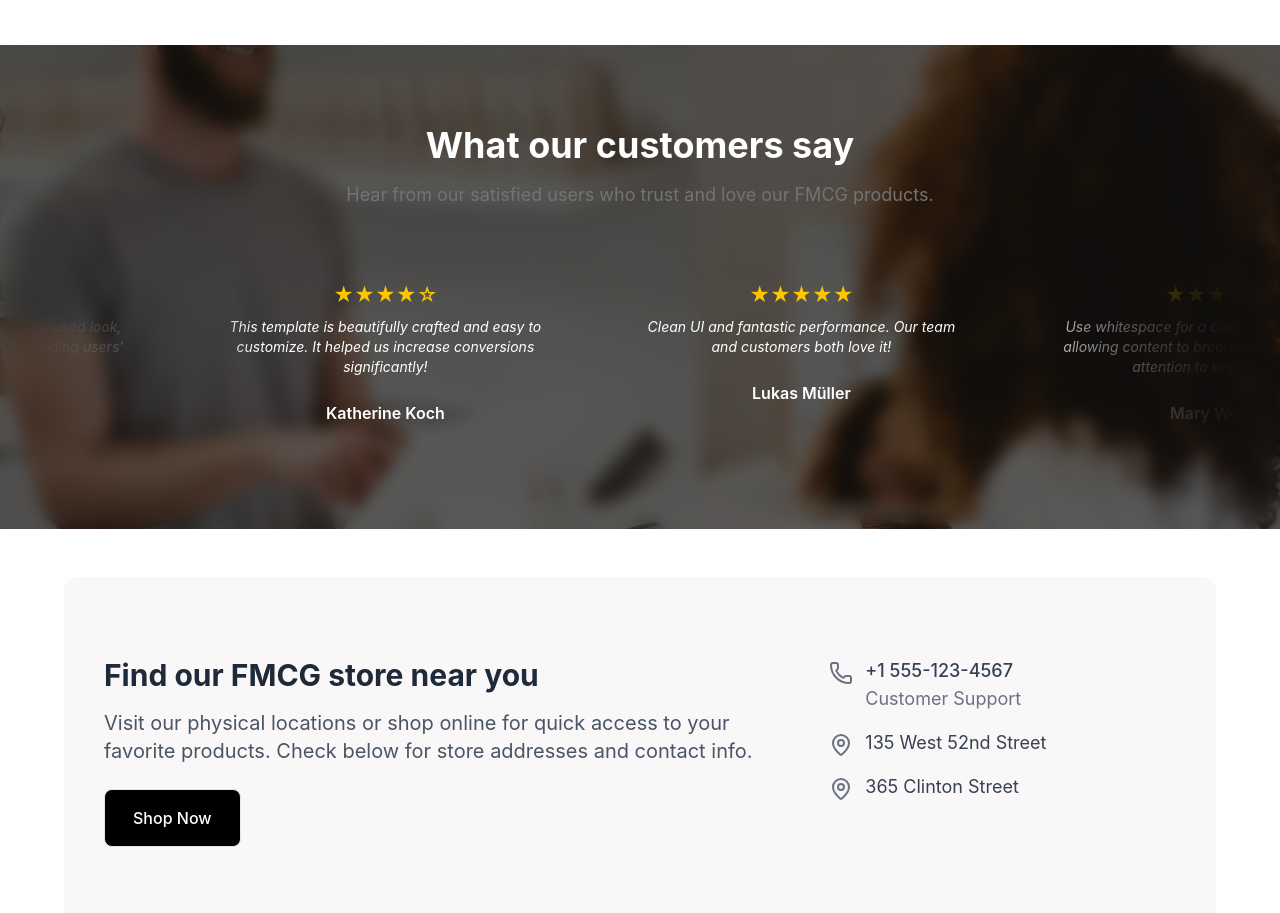
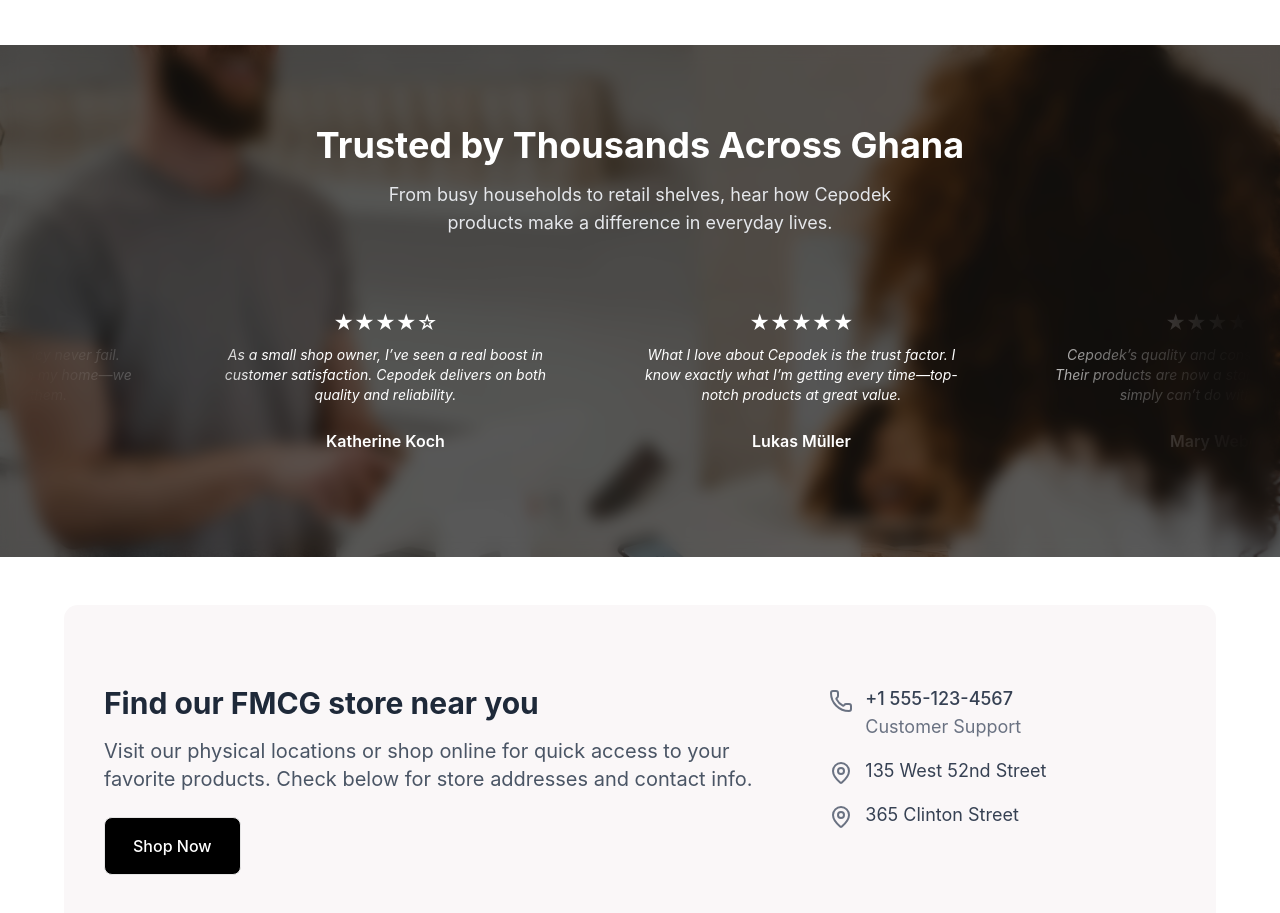
Before and after one commit to Kwasi-1/cepodek-website, a React (Vite) app: page / in a window 1280 px wide. Shown: the part 4420-5333 px from the top of the page. Built offline with nearby package versions, Linux system fonts and the light colour scheme.

Commit message:
change the testimonal section text

```diff
--- a/src/components/TestimonialSection.tsx
+++ b/src/components/TestimonialSection.tsx
@@ -6,24 +6,21 @@
 const testimonials = [
   {
     name: "Mary Weber",
-    image: "/images/user1.jpg",
     rating: 5,
     message:
-      "Use whitespace for a clean and focused look, allowing content to breathe and guiding users' attention to key elements.",
+      "Cepodek’s quality and consistency never fail. Their products are now a staple in my home—we simply can’t do without them.",
   },
   {
     name: "Katherine Koch",
-    image: "/images/user2.jpg",
     rating: 4,
     message:
-      "This template is beautifully crafted and easy to customize. It helped us increase conversions significantly!",
+      "As a small shop owner, I’ve seen a real boost in customer satisfaction. Cepodek delivers on both quality and reliability.",
   },
   {
     name: "Lukas Müller",
-    image: "/images/user3.jpg",
     rating: 5,
     message:
-      "Clean UI and fantastic performance. Our team and customers both love it!",
+      "What I love about Cepodek is the trust factor. I know exactly what I’m getting every time—top-notch products at great value.",
   },
 ];
 
@@ -42,12 +39,17 @@
       style={{ backgroundImage: `url(${Customers})` }}
     >
       <div className="absolute inset-0 bg-black/60 backdrop-blur-sm" />
+      <div className="relative max-w-7xl mx-auto text-center px-4 z-10">
+        <h2 className="text-4xl font-bold mb-4">
+          Trusted by Thousands Across Ghana
+        </h2>
+        <p className="text-lg text-gray-200 mb-12 max-w-xl mx-auto">
+          From busy households to retail shelves, hear how Cepodek products make
+          a difference in everyday lives.
+        </p>
+      </div>
+
       <div className="relative max-w-7xl mx-auto text-center px-4 z-10 con-kit-component-marquee--fade-edge">
-        <h2 className="text-4xl font-bold mb-4">What our customers say</h2>
-        <p className="text-lg text-muted-foreground mb-12">
-          Hear from our satisfied users who trust and love our FMCG products.
-        </p>
-
         {isClient && (
           <div className="overflow-hidden w-full relative con-kit-component-marquee--fade-edge">
             <div className="flex w-max animate-marquee gap-8 px-4">
@@ -56,7 +58,7 @@
                   key={index}
                   className="min-w-[300px] max-w-sm p-6 hover:scale-[1.02] transition-all duration-300"
                 >
-                  <div className="text-yellow-400 text-xl mb-2">
+                  <div className="text-white text-xl mb-2">
                     {"★".repeat(t.rating) + "☆".repeat(5 - t.rating)}
                   </div>
                   <p className="text-sm italic mb-6 text-white">{t.message}</p>
```
